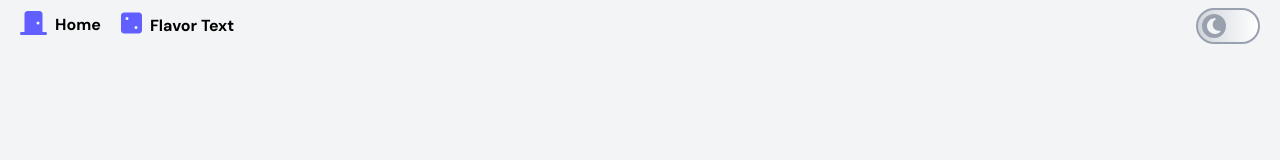
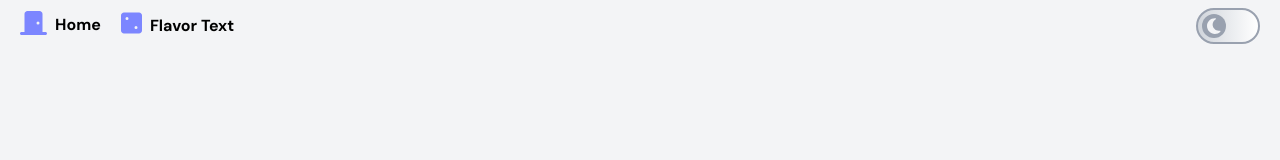
Before and after one commit to travis-self/selfpressed, a React (Vite) app: page / in a window 1280 px wide. Shown: the top 160 px of the page. Built offline with nearby package versions, Linux system fonts and the light colour scheme; no server answers.

Commit message:
Change icon colors on hover in Nav component

```diff
--- a/src/layout/Nav.jsx
+++ b/src/layout/Nav.jsx
@@ -41,8 +41,8 @@ export default function Nav() {
           {links.map((link, i) =>
             <li key={i}>
               <Link className="flex gap-2 group items-center relative dark:text-white" to={link.path}>
-                <span className="block group-hover:hidden"><FontAwesomeIcon className="text-2xl text-indigo-500 group-hover:text-cyan-600 dark:group-hover:text-cyan-300" icon={link.icon} /></span>
-                <span className="hidden group-hover:block"><FontAwesomeIcon className="text-2xl text-indigo-500 group-hover:text-cyan-600 dark:group-hover:text-cyan-300" icon={link.iconHover} /></span>
+                <span className="block group-hover:hidden"><FontAwesomeIcon className="text-2xl text-indigo-400 group-hover:text-cyan-600 dark:group-hover:text-cyan-300" icon={link.icon} /></span>
+                <span className="hidden group-hover:block"><FontAwesomeIcon className="text-2xl text-indigo-400 group-hover:text-cyan-600 dark:group-hover:text-cyan-300" icon={link.iconHover} /></span>
                 <span className="relative">
                   <span className="animate-line animate-line-group font-bold">{link.text}</span>
                 </span>
@@ -51,7 +51,7 @@ export default function Nav() {
           )}
           <li>
             <Link className="flex gap-2 group items-center relative dark:text-white" to={'/flavor-text'} onMouseEnter={() => d6Ref.current?.roll()}>
-                <span className="text-indigo-500">
+                <span className="text-indigo-400">
                   <D6 className="group-hover:text-cyan-600 dark:group-hover:text-cyan-300" size="text-2xl" ref={d6Ref} selfHover={false} />
                 </span>
                 <span className="relative">
```
